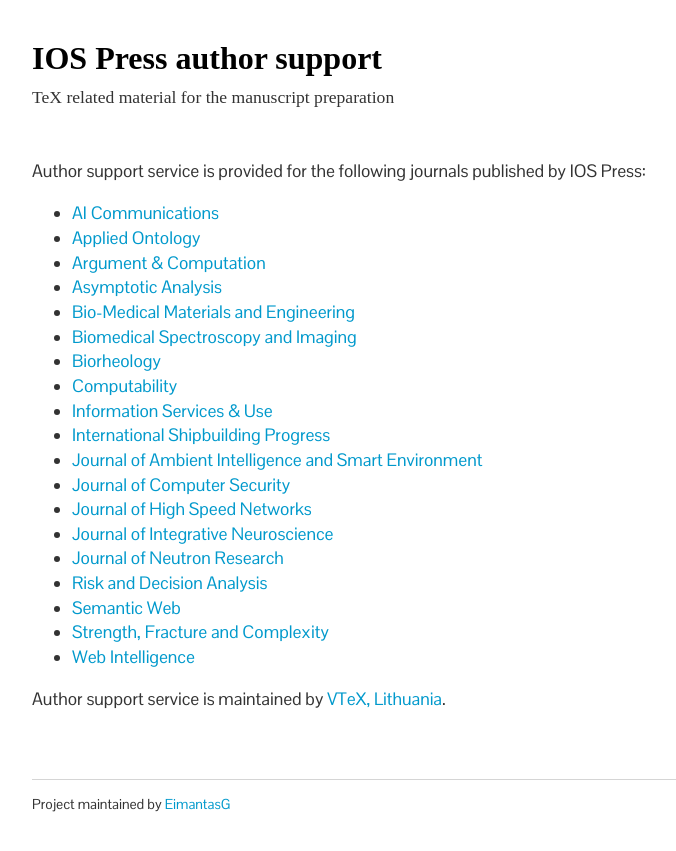
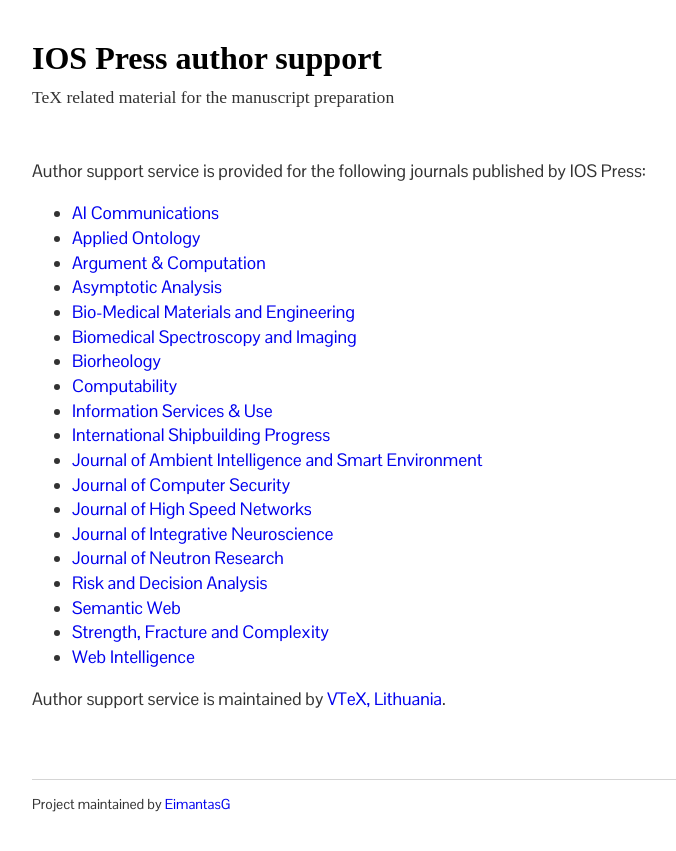
Before and after one commit to EimantasG/IOS, a Jekyll site: the page built from README.md, in a window 1280 px wide. Shown: the top 851 px of the page, without its empty margins (224-900 px from the left). Built offline with Jekyll 4.4.1, drawn with Linux system fonts in a browser that asks for light colours; some web fonts are replaced; our own code applies the rules of GitHub Pages for plain Markdown files.

Commit message:
Test <a> color

```diff
--- a/css/main.css
+++ b/css/main.css
@@ -7,7 +7,7 @@ section {
   padding-bottom:50px;
 }
 
-a { text-decoration: none; color: #0099cc; }
+a { text-decoration: none; }
 a:hover { text-decoration: underline; }
 
 p, ul { font-family: 'Pontano Sans'; font-size: 1.1em; line-height: 1.4em; color: #333; }
```
